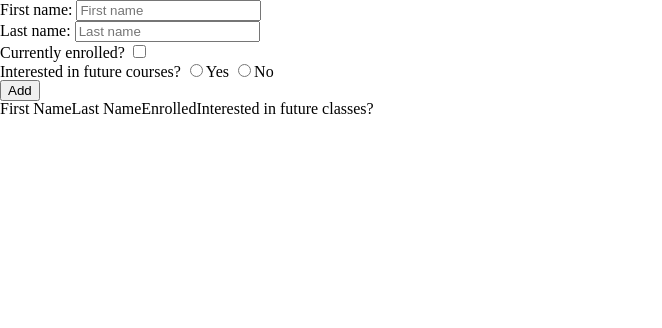
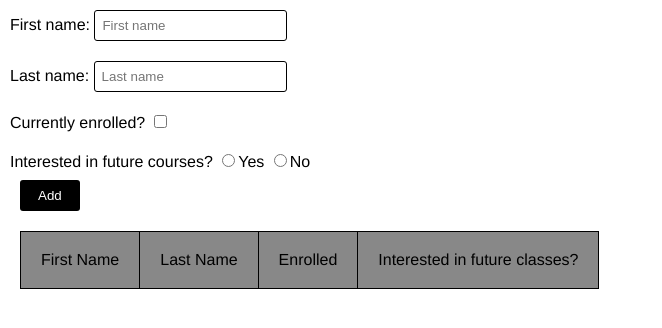
Before and after one commit to nzytag/forms-and-events, a plain HTML site: page index.html in a window 1280 px wide. Shown: the whole page, without its empty margins (0-662 px from the left). Drawn offline with Linux system fonts and the light colour scheme.

Commit message:
now tables work

```diff
--- a/app.js
+++ b/app.js
@@ -1,8 +1,8 @@
 'use strict';
 
 
-var form = document.getElementById('sample-form');
-var table = document.getElementById('student-table');
+var form = document.getElementById('sample_form');
+var table = document.getElementById('student_table');
 var data = [];
 
 function Student (first, last, status, plans) {
@@ -22,6 +22,7 @@ function formData(event){
 
   data.push(new Student(first, last, enrolled, future_classes));
   //create our table here
+  createTable();
   form.reset();
 }
 
--- a/index.html
+++ b/index.html
@@ -7,7 +7,7 @@
 </head>
   <body>
   <!--content goes here-->
-  <form id="sample-form">
+  <form id="sample_form">
     <fieldset>
       <label for="first">First name:</label>
       <input type="text" name="first" placeholder="First name" required>
@@ -21,9 +21,9 @@
       <input type="checkbox" name="enrolled" value="Enrolled?">
     </fieldset>
     <fieldset>
-      <label for="future-classes">Interested in future courses?</label>
-      <input type="radio" name="future-classes" value="yes">Yes
-      <input type="radio" name="future-classes" value="no">No
+      <label for="future_classes">Interested in future courses?</label>
+      <input type="radio" name="future_classes" value="yes">Yes
+      <input type="radio" name="future_classes" value="no">No
     </fieldset>
     <button id="submit-btn" type="submit">Add</button>
 </form>
@@ -36,11 +36,12 @@
         <th>Enrolled</th>
         <th>Interested in future classes?</th>
       </thead>
-      <tbody id="student-table">
+      <tbody id="student_table">
         <!-- student table data goes here-->
+        <script src="app.js"></script>
+
       </tbody>
     </table>
   </section>
-<script src="script.js"></script>
   </body>
 </html>
--- a/style.css
+++ b/style.css
@@ -1 +1,42 @@
 /*app styles*/
+body {
+  font-family: helvetica;
+}
+fieldset {
+  padding: 10px;
+}
+
+input[type="text"] {
+  padding: 7px;
+  border: solid 1px #000;
+  border-radius: 3px;
+}
+
+input[type="text"]:focus {
+  background: #000;
+  color: #fff;
+}
+
+button {
+  margin-left: 20px;
+  margin-bottom: 20px;
+  background: #000;
+  color: #fff;
+  padding: 8px 18px;
+  border-radius: 3px;
+  border: none;
+}
+
+table {
+  margin-left: 20px;
+}
+
+thead {
+  background: #888;
+}
+
+td, th {
+  padding: 20px;
+  border: solid 1px;
+
+}
```
